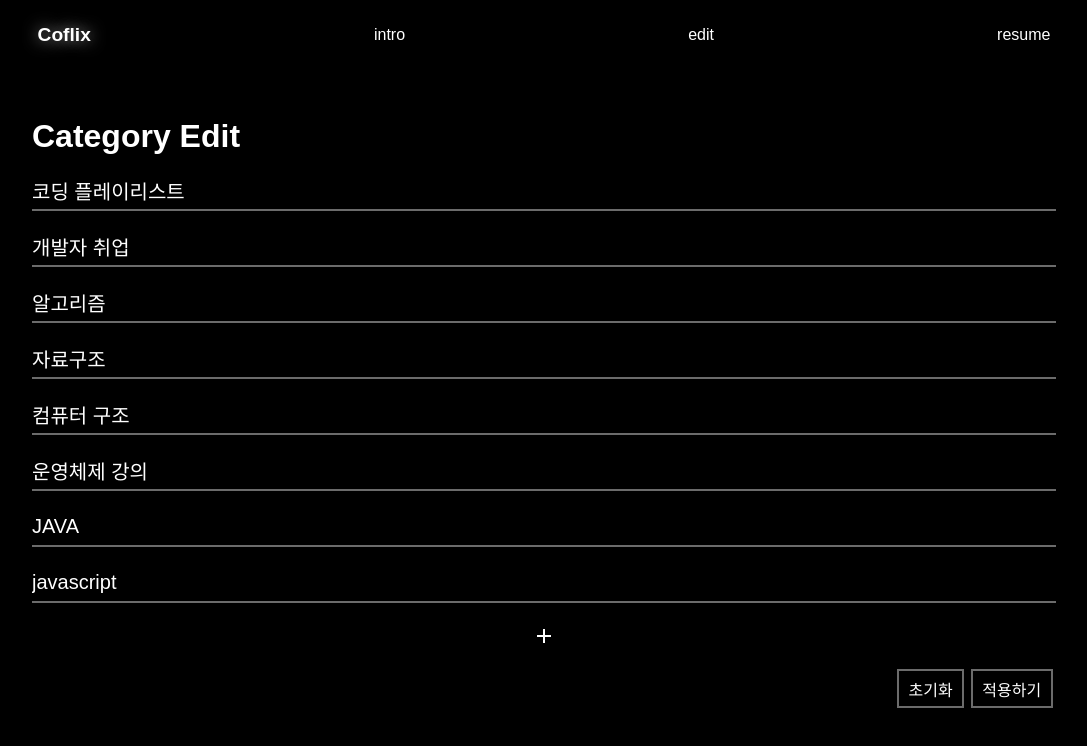
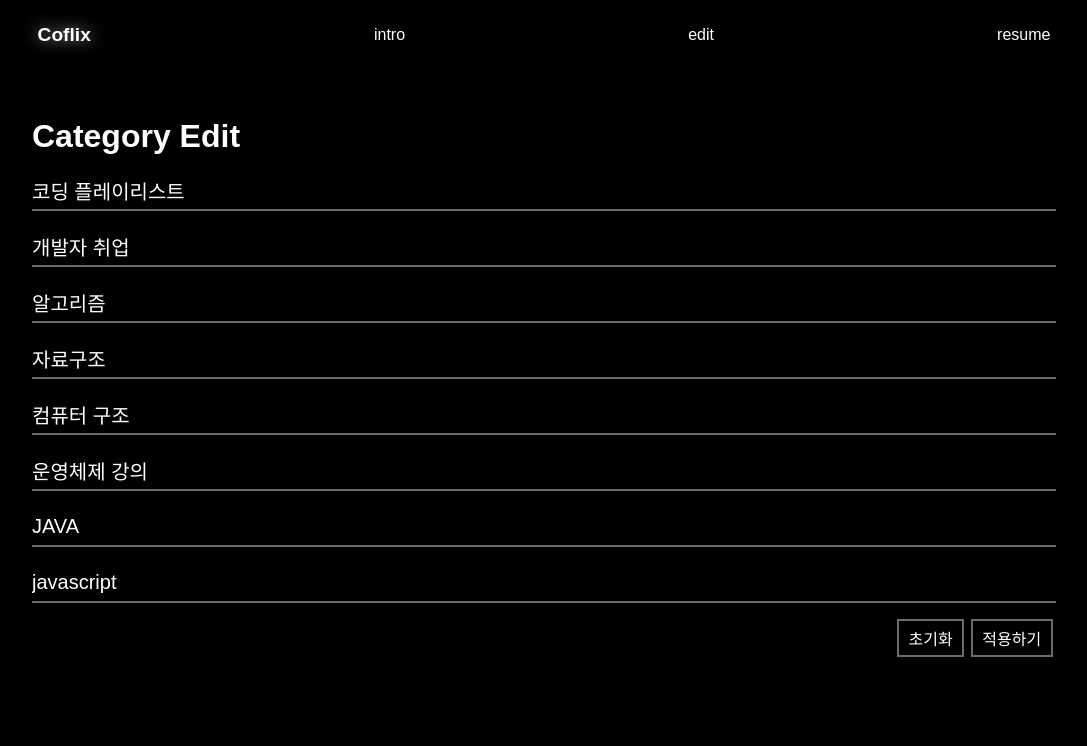
Before and after one commit to jaegwans/coflix, a Next.js app: page /edit in a window 1280 px wide. Shown: the top 746 px of the page, without its empty margins (96-1183 px from the left). Built offline with nearby package versions, Linux system fonts and the light colour scheme.

Commit message:
fix: 추가 버튼 제거

```diff
--- a/src/pages/edit.tsx
+++ b/src/pages/edit.tsx
@@ -42,9 +42,9 @@ function Edit() {
                             onChange={handleChange}
                         />
                     ))}
-                    <StyeldMore type="button">
+                    {/* <StyeldMore type="button">
                         <AddIcon />
-                    </StyeldMore>
+                    </StyeldMore> */}
                     <StyledButtonWrapper>
                         <StyeldButton
                             type="button"
```
